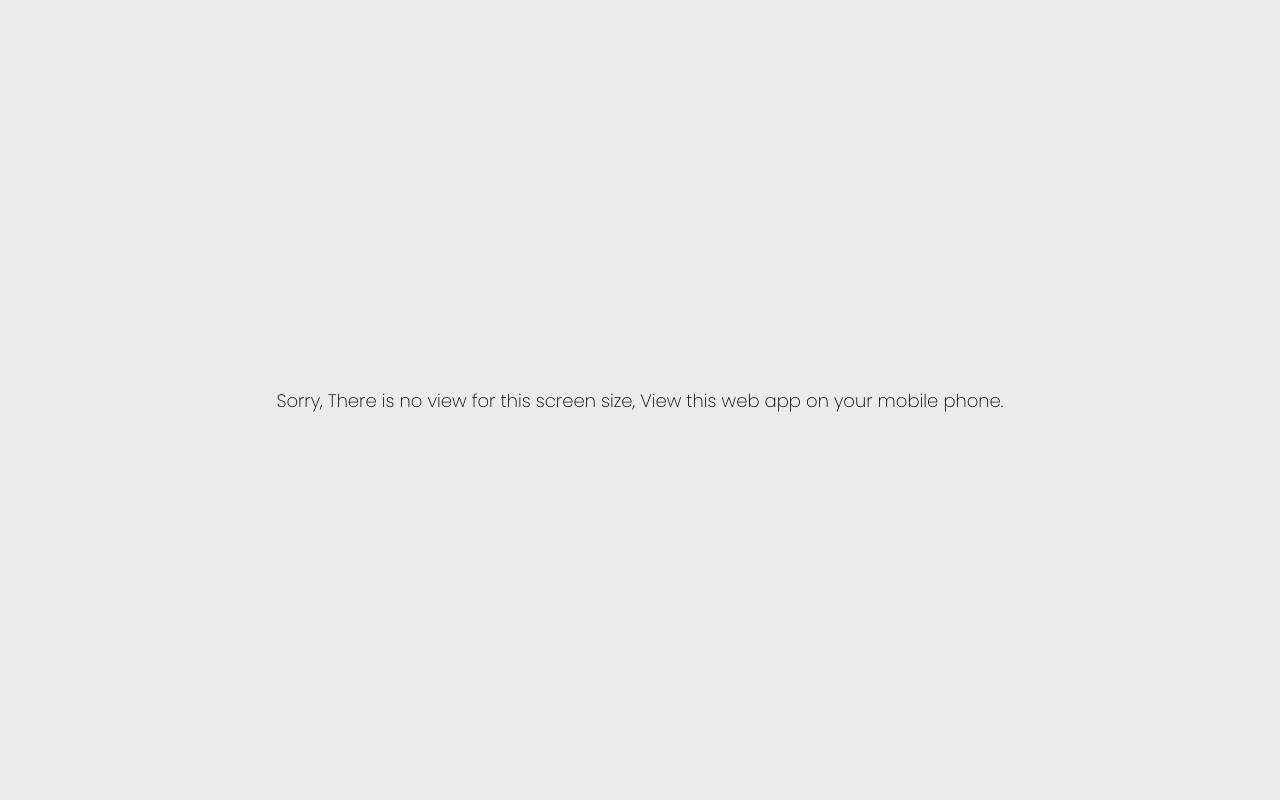
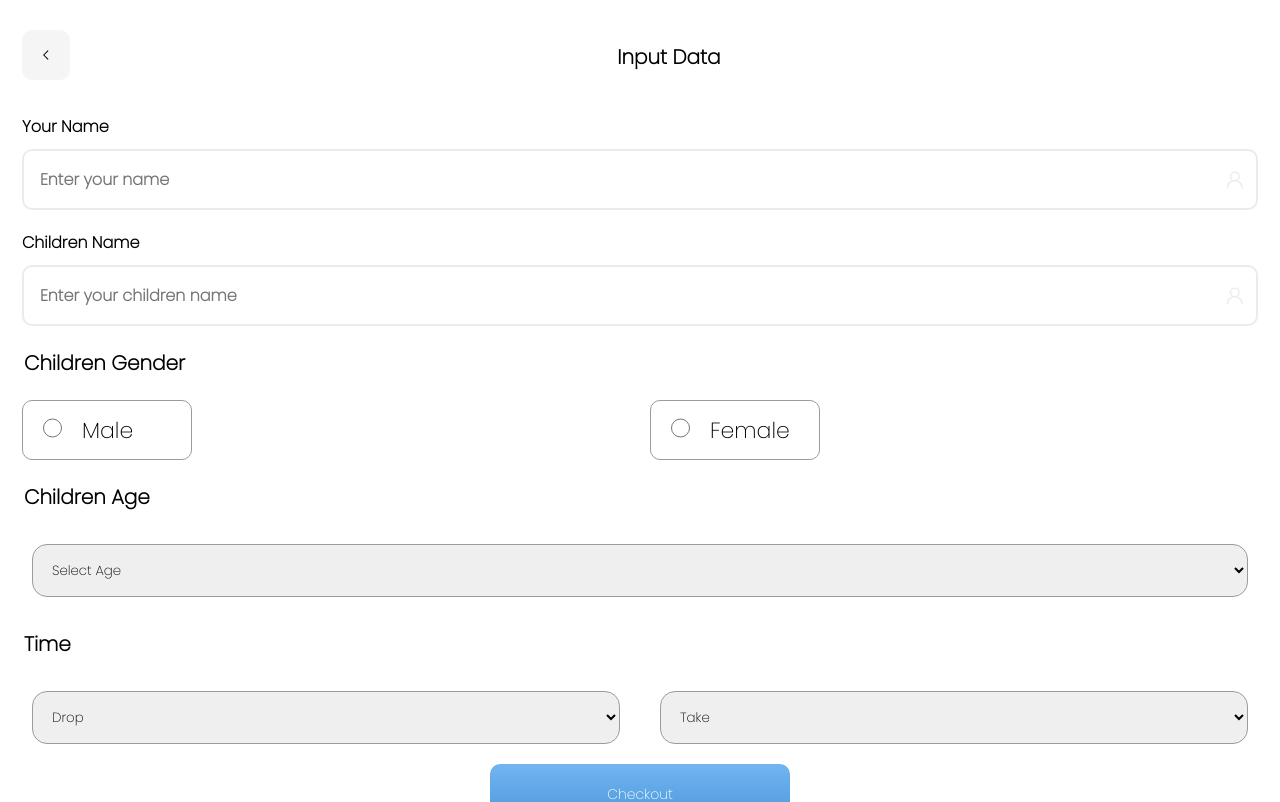
Before and after one commit to CreatorXperience/Daycare_App_Frontend, a React (Create React App) app: page /compatible in a window 1280 px wide. Shown: the top 802 px of the page. Built offline with nearby package versions, Linux system fonts and the light colour scheme.

Commit message:
finished user input data with active states

```diff
--- a/src/App/App.tsx
+++ b/src/App/App.tsx
@@ -1,5 +1,5 @@
-import {createContext, useState} from "react";
-import { Outlet} from "react-router-dom";
+import { createContext, useState } from "react";
+import { Outlet } from "react-router-dom";
 import useResizeObeserver from "./hooks/useResizeObserver";
 import useIsCompatible from "./hooks/useIsCompatible";
 import AppWrapper from "./AppWrapper";
@@ -8,30 +8,32 @@ import { QueryClientProvider } from "react-query";
 import { TUserContext, TUserLoginContext } from "./type";
 import useIsUserRegistered from "./hooks/useIsUserRegistered";
 import Modal from "../components/Modal";
+import UserInputData from "../pages/UserInputData";
 
-export  const UserContext = createContext<TUserContext | null>(null)
-export const UserLoginContext = createContext<TUserLoginContext | null>(null)
+export const UserContext = createContext<TUserContext | null>(null);
+export const UserLoginContext = createContext<TUserLoginContext | null>(null);
 
-
-
-let client = new QueryClient()
+let client = new QueryClient();
 
 function App() {
-const [path] = useState<string>(window.location.pathname)
-const {setIsCompatible,isCompatibleMemo} = useIsCompatible(path)
-const {screenRef} =  useResizeObeserver(setIsCompatible)
-const {UserContextValue,userLoginContextValue, isModalOpen} =  useIsUserRegistered(isCompatibleMemo)
-
-
+  const [path] = useState<string>(window.location.pathname);
+  const { setIsCompatible, isCompatibleMemo } = useIsCompatible(path);
+  const { screenRef } = useResizeObeserver(setIsCompatible);
+  const { UserContextValue, userLoginContextValue, isModalOpen } =
+    useIsUserRegistered(isCompatibleMemo);
 
   return (
-    <QueryClientProvider client= {client}>
+    <QueryClientProvider client={client}>
       <UserContext.Provider value={UserContextValue}>
         <UserLoginContext.Provider value={userLoginContextValue}>
           <AppWrapper>
-    { isModalOpen && <Modal><div>  </div></Modal> }
+            <UserInputData />
+            {isModalOpen && (
+              <Modal>
+                <div> </div>
+              </Modal>
+            )}
             <div className="App" ref={screenRef}>
-
               <Outlet />
             </div>
           </AppWrapper>
--- /dev/null
+++ b/src/components/RadioInput/RadioInputWrapper.ts
@@ -0,0 +1,39 @@
+import styled from "styled-components";
+import { colors } from "../../constants/colors";
+
+const RadioInpputWrapper = styled.div`
+  width: 100%;
+  padding: 10px;
+  .radio-cont {
+    border: 1px solid ${colors.primary.textGray};
+    width: 170px;
+    height: 60px;
+    /* padding: 10px 15px; */
+    border-radius: 10px;
+    display: flex;
+    align-items: center;
+    font-size: 22px;
+  }
+  #gender {
+    margin: 0px 20px 0px 20px;
+  }
+  input[type="radio"] {
+    width: 19px;
+    height: 20px;
+  }
+  .active-text {
+    color: blue;
+  }
+  .radio-cont.active {
+    border: 1px solid blue;
+    width: 170px;
+    height: 60px;
+    /* padding: 10px 15px; */
+    border-radius: 10px;
+    display: flex;
+    align-items: center;
+    font-size: 22px;
+  }
+`;
+
+export default RadioInpputWrapper;
--- /dev/null
+++ b/src/components/RadioInput/index.tsx
@@ -0,0 +1,28 @@
+import RadioInpputWrapper from "./RadioInputWrapper";
+import { useState } from "react";
+
+type TRadioInput = {
+  name: string;
+  label: string;
+};
+
+const RadioInput = ({ name, label }: TRadioInput) => {
+  const [isActive, setIsActive] = useState(false);
+
+  const handleClick = () => setIsActive(!isActive);
+  return (
+    <RadioInpputWrapper>
+      <div className={`radio-cont ${isActive ? "active" : ""}`}>
+        <div>
+          <input type="radio" name={name} id="gender" onClick={handleClick} />
+        </div>
+
+        <p className={`${isActive ? "active-text" : ""}`} id="tex">
+          {label}
+        </p>
+      </div>
+    </RadioInpputWrapper>
+  );
+};
+
+export default RadioInput;
--- /dev/null
+++ b/src/components/SelectInput/SelectInputWrapper.ts
@@ -0,0 +1,18 @@
+import styled from "styled-components";
+import { colors } from "../../constants/colors";
+
+const SelectInputWrapper = styled.div`
+  width: 100%;
+  padding: 20px;
+
+  #age {
+    width: 100%;
+    padding: 10px;
+    border: 1px solid ${colors.primary.textGray};
+    outline: none;
+    padding: 15px;
+    border-radius: 15px;
+  }
+
+`;
+export default SelectInputWrapper;
--- /dev/null
+++ b/src/components/SelectInput/index.tsx
@@ -0,0 +1,34 @@
+import SelectInputWrapper from "./SelectInputWrapper";
+
+type SelectOption = {
+  value: string;
+  label: string;
+};
+
+type SelectInputProps = {
+  name: string;
+  id: string;
+  placeholder: string;
+  options: SelectOption[];
+};
+
+const SelectInput = ({ name, id, placeholder, options }: SelectInputProps) => {
+  return (
+    <SelectInputWrapper>
+      <div className="select-wrapper">
+        <select name={name} id={id}>
+          <option value="" disabled selected>
+            {placeholder}
+          </option>
+          {options.map((option) => (
+            <option key={option.value} value={option.value}>
+              {option.label}
+            </option>
+          ))}
+        </select>
+      </div>
+    </SelectInputWrapper>
+  );
+};
+
+export default SelectInput;
--- /dev/null
+++ b/src/pages/UserInputData/UserInputDataWrapper.ts
@@ -0,0 +1,81 @@
+import styled from "styled-components";
+import { colors } from "../../constants/colors";
+
+const UserInputDataWrapper = styled.div`
+  width: 100%;
+  height: auto;
+  position: relative;
+
+  .input-wrapper {
+    width: 100%;
+    height: auto;
+    padding: 12px;
+    padding-top: 20px;
+  }
+
+  .back-message {
+    display: flex;
+    width: 100%;
+    text-align: center;
+    .message {
+      width: 100%;
+      display: flex;
+      justify-content: center;
+      place-items: center;
+      margin-top: 10px;
+    }
+  }
+
+  .username-wrapper {
+    padding-top: 10px;
+  }
+
+  .back-btn {
+    width: 50px;
+    height: 50px;
+    margin-top: 10px;
+    margin-left: 10px;
+    display: flex;
+    justify-content: center;
+    align-items: center;
+    border-radius: 10px;
+    background-color: ${colors.primary.grayishWhite};
+  }
+
+  .gender {
+    display: flex;
+  }
+  .moments {
+    display: flex;
+  }
+
+  #drop {
+    width: 100%;
+    padding: 10px;
+    border: 1px solid ${colors.primary.textGray};
+    outline: none;
+    padding: 15px;
+    border-radius: 15px;
+  }
+  #take {
+    width: 100%;
+    padding: 10px;
+    border: 1px solid ${colors.primary.textGray};
+    outline: none;
+    padding: 15px;
+    border-radius: 15px;
+  }
+
+  .check-out-btn {
+    width: 100%;
+    display: grid;
+    place-content: center;
+
+    .buttons {
+      width: 300px;
+      padding: 30px;
+    }
+  }
+`;
+
+export default UserInputDataWrapper;
--- /dev/null
+++ b/src/pages/UserInputData/index.tsx
@@ -0,0 +1,122 @@
+import UserInputDataWrapper from "./UserInputDataWrapper";
+import NameInput from "../../components/NameInput";
+import { GoChevronLeft, GoPerson } from "react-icons/go";
+import { colors } from "../../constants/colors";
+import useAuth from "../Auth/hooks/useAuth";
+import LoginMessage from "../../components/LoginMessage";
+import RadioInput from "../../components/RadioInput";
+import SelectInput from "../../components/SelectInput";
+import Button from "../../components/Button";
+
+const UserInputData = () => {
+  const { handleChangeName } = useAuth();
+
+  return (
+    <UserInputDataWrapper>
+      <div className="input-wrapper">
+        <div className="back-message">
+          <div className="back-btn">
+            <GoChevronLeft color={colors.primary.black} />
+          </div>
+          <div className="message">
+            <LoginMessage title="Input Data" message=""></LoginMessage>
+          </div>
+        </div>
+
+        <div className="username-wrapper">
+          <NameInput
+            label="Your Name"
+            placeholder="Enter your name"
+            onChangeHandler={handleChangeName}
+          >
+            <GoPerson
+              className="person"
+              color={`${colors.primary.lightGray}`}
+              fontSize="22px"
+            />
+          </NameInput>
+          <NameInput
+            label="Children Name"
+            placeholder="Enter your children name"
+            onChangeHandler={handleChangeName}
+          >
+            <GoPerson
+              className="person"
+              color={`${colors.primary.lightGray}`}
+              fontSize="22px"
+            />
+          </NameInput>
+          <LoginMessage title="Children Gender" message=""></LoginMessage>
+          <div className="gender">
+            <RadioInput name="gender" label="Male" />
+            <RadioInput name="gender" label="Female" />
+          </div>
+          <LoginMessage title="Children Age" message=""></LoginMessage>
+          <SelectInput
+            name="age"
+            id="age"
+            placeholder="Select Age"
+            options={[
+              { value: "one", label: "1" },
+              { value: "two", label: "2" },
+              { value: "three", label: "3" },
+              { value: "four", label: "4" },
+              { value: "five", label: "5" },
+              { value: "six", label: "6" },
+              { value: "seven", label: "7" },
+              { value: "eight", label: "8" },
+              { value: "nine", label: "9" },
+              { value: "ten", label: "10" },
+              { value: "eleven", label: "11" },
+              { value: "twelve", label: "12" },
+            ]}
+          />
+          <LoginMessage title="Time" message=""></LoginMessage>
+          <div className="moments">
+            <SelectInput
+              name="drop"
+              id="drop"
+              placeholder="Drop"
+              options={[
+                { value: "7am", label: "7am" },
+                { value: "8am", label: "8am" },
+                { value: "9am", label: "9am" },
+                { value: "10am", label: "10am" },
+                { value: "11am", label: "11am" },
+                { value: "12pm", label: "12pm" },
+                { value: "1pm", label: "1pm" },
+                { value: "2pm", label: "2pm" },
+                { value: "3pm", label: "3pm" },
+                { value: "4pm", label: "4pm" },
+                { value: "5pm", label: "5pm" },
+              ]}
+            />
+            <SelectInput
+              name="take"
+              id="take"
+              placeholder="Take"
+              options={[
+                { value: "8am", label: "8am" },
+                { value: "9am", label: "9am" },
+                { value: "10am", label: "10am" },
+                { value: "11am", label: "11am" },
+                { value: "12pm", label: "12pm" },
+                { value: "1pm", label: "1pm" },
+                { value: "2pm", label: "2pm" },
+                { value: "3pm", label: "3pm" },
+                { value: "4pm", label: "4pm" },
+                { value: "5pm", label: "5pm" },
+                { value: "6pm", label: "6pm" },
+              ]}
+            />
+          </div>
+          <div className="check-out-btn">
+            <Button text="Checkout" />
+          </div>
+        </div>
+      </div>
+    </UserInputDataWrapper>
+  );
+};
+
+export default UserInputData;
```
Also changed, not shown: src/pages/Auth/Signup/Signup.tsx (+59 -29 lines). Lines whose indentation alone changed are shown as unchanged.
